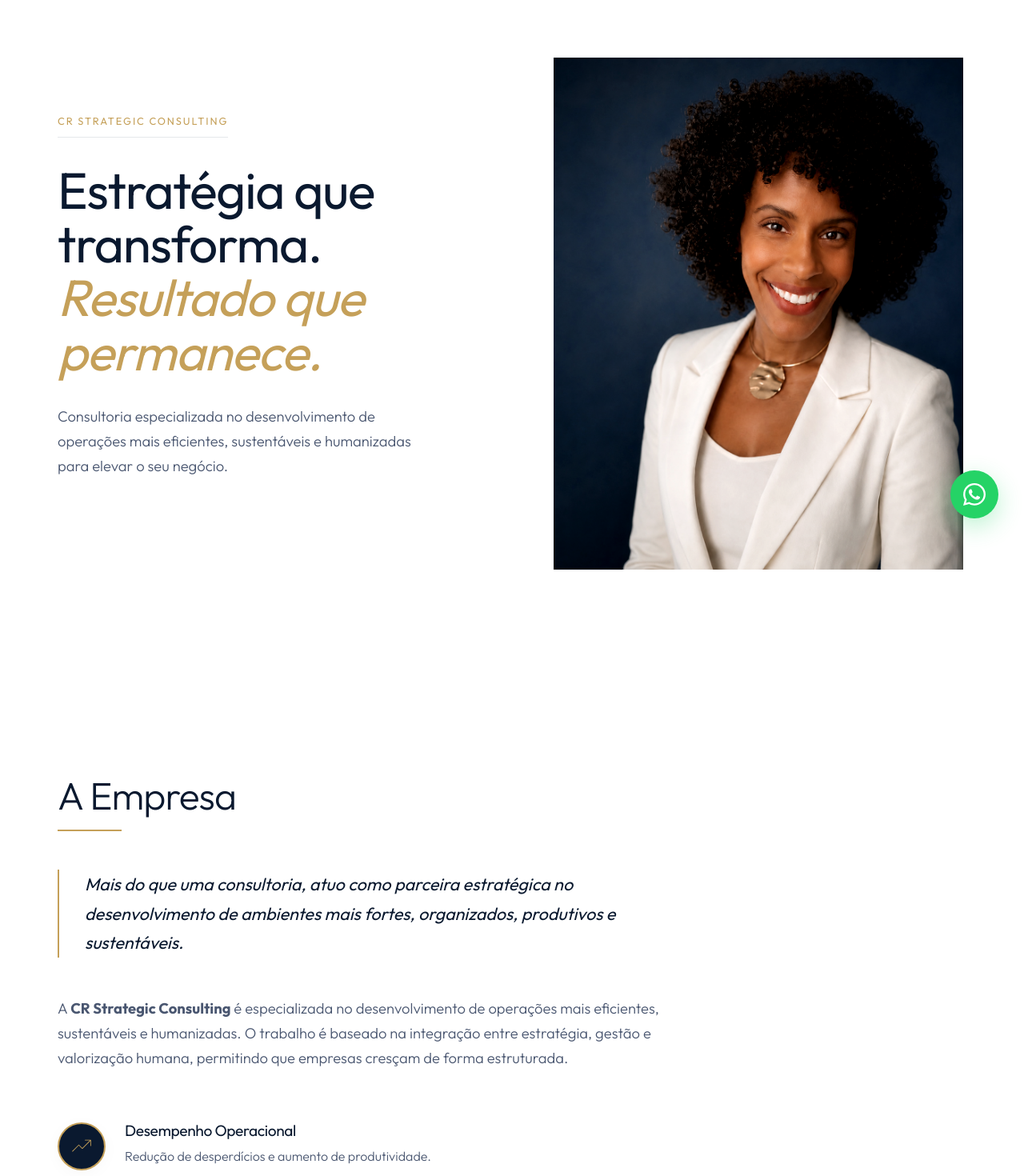
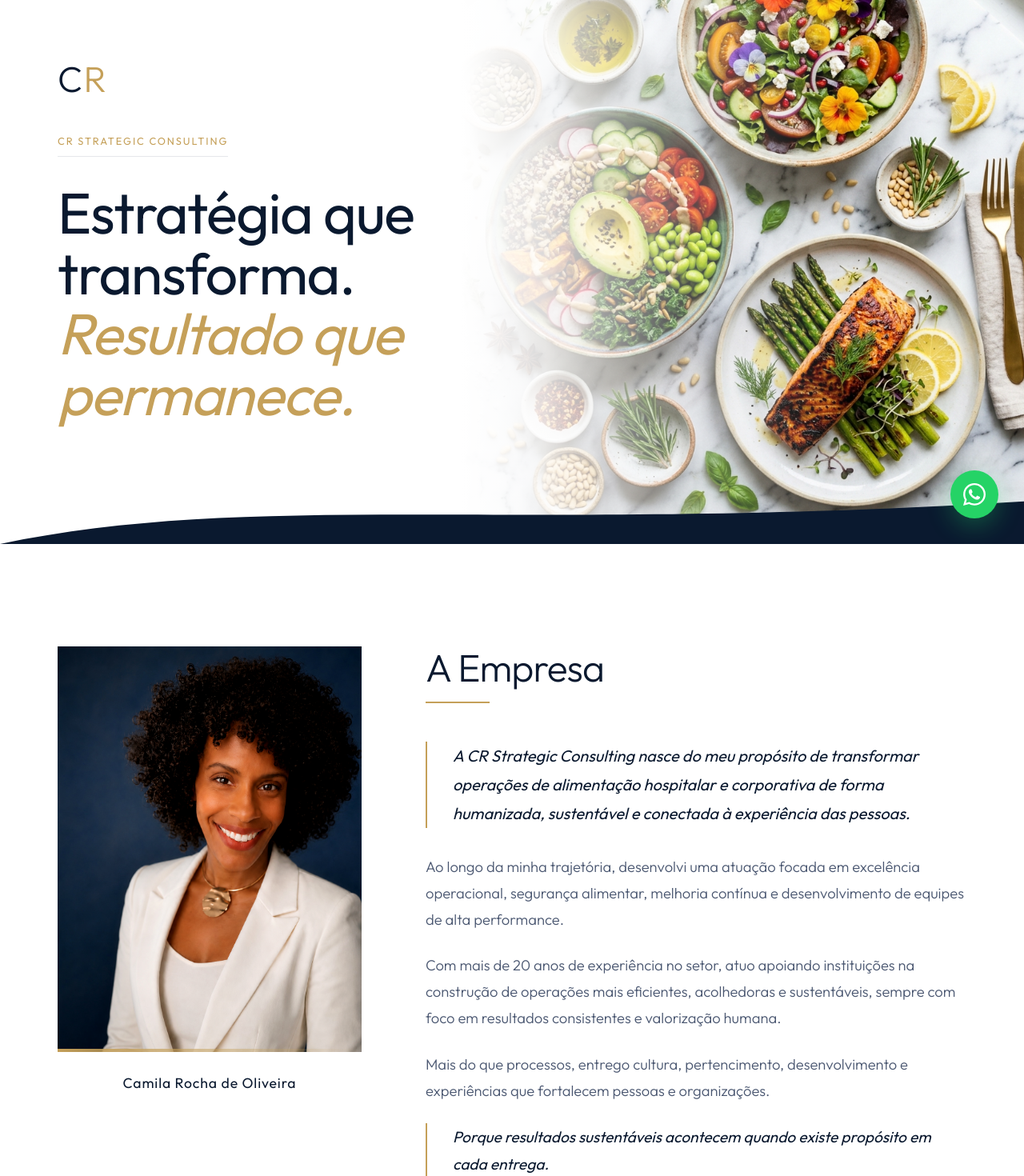
Before and after one commit to Kenai71/cr-estrategic, a React (Vite) app: page / in a window 1280 px wide. Shown: the part 120-1590 px from the top of the page at 80% size. Built offline with nearby package versions, Linux system fonts and the light colour scheme.

Commit message:
Update
Update of hero, geral css, segments jsx

```diff
--- a/src/components/About.css
+++ b/src/components/About.css
@@ -2,8 +2,57 @@
   background-color: var(--color-bg);
 }
 
+.about-layout {
+  display: grid;
+  grid-template-columns: 380px 1fr;
+  gap: 5rem;
+  align-items: start;
+}
+
+/* Photo side */
+.about-photo-side {
+  position: relative;
+  display: flex;
+  flex-direction: column;
+  align-items: center;
+}
+
+.about-photo-wrapper {
+  position: relative;
+  width: 100%;
+  aspect-ratio: 3 / 4;
+  overflow: hidden;
+}
+
+.about-photo {
+  width: 100%;
+  height: 100%;
+  object-fit: cover;
+  object-position: center top;
+  filter: contrast(105%) brightness(98%);
+}
+
+.about-photo-accent {
+  position: absolute;
+  bottom: 0;
+  left: 0;
+  width: 100%;
+  height: 4px;
+  background: linear-gradient(to right, var(--color-secondary), transparent);
+}
+
+.about-author-name {
+  margin-top: 1.5rem;
+  font-size: 1.1rem;
+  font-weight: 400;
+  color: var(--color-primary);
+  letter-spacing: 0.05em;
+  text-align: center;
+}
+
+/* Content side */
 .about-content {
-  max-width: 800px;
+  max-width: 700px;
 }
 
 .section-title {
@@ -23,61 +72,50 @@
 .about-description {
   color: var(--color-text-muted);
   font-size: 1.15rem;
-  margin-bottom: 2rem;
+  margin-bottom: 1.5rem;
   font-weight: 300;
+  line-height: 1.8;
 }
 
 .highlight-text {
-  font-size: 1.35rem;
+  font-size: 1.25rem;
   color: var(--color-primary);
   font-weight: 400;
   border-left: 2px solid var(--color-secondary);
   padding-left: 2rem;
-  margin-bottom: 3rem;
+  margin-bottom: 2rem;
   font-style: italic;
 }
 
-.features-list {
-  margin-top: 4rem;
-  display: flex;
-  flex-direction: column;
-  gap: 2.5rem;
+.about-purpose {
+  margin-top: 1rem;
+  font-size: 1.2rem;
+  color: var(--color-primary);
+  font-weight: 400;
+  font-style: italic;
+  border-left: 2px solid var(--color-secondary);
+  padding-left: 2rem;
 }
 
-.feature-item {
-  display: flex;
-  align-items: flex-start;
-  gap: 1.5rem;
-}
-
-.feature-icon-wrapper {
-  width: 60px;
-  height: 60px;
-  border-radius: 50%;
-  background-color: var(--color-primary);
-  border: 2px solid var(--color-secondary);
-  color: var(--color-secondary);
-  display: flex;
-  align-items: center;
-  justify-content: center;
-  flex-shrink: 0;
-  box-shadow: var(--shadow-sm);
-}
-
-.feature-title {
-  font-size: 1.2rem;
-  color: var(--color-primary);
-  margin-bottom: 0.5rem;
-  font-weight: 400;
-}
-
-.feature-text {
-  color: var(--color-text-muted);
-  font-size: 1rem;
-  font-weight: 300;
+/* Responsive */
+@media (max-width: 992px) {
+  .about-layout {
+    grid-template-columns: 300px 1fr;
+    gap: 3rem;
+  }
 }
 
 @media (max-width: 768px) {
+  .about-layout {
+    grid-template-columns: 1fr;
+    gap: 3rem;
+  }
+
+  .about-photo-wrapper {
+    max-width: 320px;
+    margin: 0 auto;
+  }
+
   .about-content {
     max-width: 100%;
   }
--- a/src/components/About.jsx
+++ b/src/components/About.jsx
@@ -1,53 +1,44 @@
 import React from 'react';
 import './About.css';
-import { PiTrendUpThin, PiUsersThin, PiTargetThin } from 'react-icons/pi';
+import camilaPhoto from '../assets/foto-inicial.png';
 
 const About = () => {
-  const features = [
-    {
-      icon: <PiTrendUpThin size={28} className="feature-icon" />,
-      title: "Desempenho Operacional",
-      text: "Redução de desperdícios e aumento de produtividade."
-    },
-    {
-      icon: <PiUsersThin size={28} className="feature-icon" />,
-      title: "Desenvolvimento Humano",
-      text: "Fortalecimento da cultura organizacional e de equipes."
-    },
-    {
-      icon: <PiTargetThin size={28} className="feature-icon" />,
-      title: "Foco",
-      text: "Análise técnica com visão estratégica para resultados reais."
-    }
-  ];
-
   return (
     <section id="sobre" className="section about-section">
       <div className="container">
-        <div className="about-content">
-          <h2 className="section-title">A Empresa</h2>
-          <div className="title-underline"></div>
-          <p className="about-description highlight-text">
-            Mais do que uma consultoria, atuo como parceira estratégica no desenvolvimento de ambientes mais fortes, organizados, produtivos e sustentáveis.
-          </p>
-          <p className="about-description">
-            A <strong>CR Strategic Consulting</strong> é especializada no desenvolvimento de operações mais eficientes, sustentáveis e humanizadas. O trabalho é baseado na integração entre estratégia, gestão e valorização humana, permitindo que empresas cresçam de forma estruturada.
-          </p>
-
-          <div className="features-list">
-            {features.map((feature, index) => (
-              <div key={index} className="feature-item">
-                <div className="feature-icon-wrapper">
-                  {feature.icon}
-                </div>
-                <div>
-                  <h4 className="feature-title">{feature.title}</h4>
-                  <p className="feature-text">{feature.text}</p>
-                </div>
-              </div>
-            ))}
+        <div className="about-layout">
+          <div className="about-photo-side">
+            <div className="about-photo-wrapper">
+              <img src={camilaPhoto} alt="Camila Rocha de Oliveira" className="about-photo" />
+              <div className="about-photo-accent"></div>
+            </div>
+            <p className="about-author-name">Camila Rocha de Oliveira</p>
           </div>
 
+          <div className="about-content">
+            <h2 className="section-title">A Empresa</h2>
+            <div className="title-underline"></div>
+
+            <p className="about-description highlight-text">
+              A CR Strategic Consulting nasce do meu propósito de transformar operações de alimentação hospitalar e corporativa de forma humanizada, sustentável e conectada à experiência das pessoas.
+            </p>
+
+            <p className="about-description">
+              Ao longo da minha trajetória, desenvolvi uma atuação focada em excelência operacional, segurança alimentar, melhoria contínua e desenvolvimento de equipes de alta performance.
+            </p>
+
+            <p className="about-description">
+              Com mais de 20 anos de experiência no setor, atuo apoiando instituições na construção de operações mais eficientes, acolhedoras e sustentáveis, sempre com foco em resultados consistentes e valorização humana.
+            </p>
+
+            <p className="about-description">
+              Mais do que processos, entrego cultura, pertencimento, desenvolvimento e experiências que fortalecem pessoas e organizações.
+            </p>
+
+            <p className="about-description about-purpose">
+              Porque resultados sustentáveis acontecem quando existe propósito em cada entrega.
+            </p>
+          </div>
         </div>
       </div>
     </section>
--- a/src/components/Hero.css
+++ b/src/components/Hero.css
@@ -1,16 +1,76 @@
 .hero-section {
-  padding: 12rem 0 8rem;
-  background-color: var(--color-bg);
+  position: relative;
   min-height: 100vh;
   display: flex;
   align-items: center;
+  overflow: hidden;
+  background-color: var(--color-bg);
 }
 
+/* Food image background - right side */
+.hero-food-bg {
+  position: absolute;
+  top: 0;
+  right: 0;
+  width: 55%;
+  height: 100%;
+  z-index: 1;
+}
+
+.hero-food-img {
+  width: 100%;
+  height: 100%;
+  object-fit: cover;
+  object-position: center;
+}
+
+.hero-food-overlay {
+  position: absolute;
+  top: 0;
+  left: 0;
+  width: 100%;
+  height: 100%;
+  background: linear-gradient(
+    to right,
+    var(--color-bg) 0%,
+    rgba(255, 255, 255, 0.85) 15%,
+    rgba(255, 255, 255, 0.3) 40%,
+    transparent 70%
+  );
+}
+
+/* Content */
 .hero-container {
-  display: grid;
-  grid-template-columns: 1fr 1fr;
-  gap: 6rem;
-  align-items: center;
+  position: relative;
+  z-index: 2;
+  padding-top: 8rem;
+  padding-bottom: 4rem;
+}
+
+.hero-content {
+  max-width: 550px;
+}
+
+/* Logo mark */
+.hero-logo-mark {
+  display: flex;
+  align-items: baseline;
+  gap: 0.15rem;
+  margin-bottom: 1.5rem;
+}
+
+.hero-logo-c {
+  font-size: 2.8rem;
+  font-weight: 300;
+  color: var(--color-primary);
+  letter-spacing: -0.02em;
+}
+
+.hero-logo-r {
+  font-size: 2.8rem;
+  font-weight: 300;
+  color: var(--color-secondary);
+  letter-spacing: -0.02em;
 }
 
 .hero-badge {
@@ -25,7 +85,7 @@
 }
 
 .hero-title {
-  font-size: 4rem;
+  font-size: 4.5rem;
   line-height: 1.05;
   margin-bottom: 2rem;
   color: var(--color-primary);
@@ -37,49 +97,72 @@
   font-style: italic;
 }
 
-.hero-subtitle {
-  font-size: 1.15rem;
-  color: var(--color-text-muted);
-  margin-bottom: 3rem;
-  max-width: 90%;
-  font-weight: 300;
+/* Bottom curve */
+.hero-bottom-curve {
+  position: absolute;
+  bottom: 0;
+  left: 0;
+  width: 100%;
+  z-index: 3;
+  line-height: 0;
 }
 
-.hero-image-wrapper {
-  position: relative;
+.hero-bottom-curve svg {
   width: 100%;
-  display: flex;
-  justify-content: center;
-  align-items: center;
+  height: 80px;
 }
 
-/* Permitir que a foto1 apareça por completo e com estética de revista */
-.hero-image {
-  width: 100%;
-  height: auto;
-  max-height: 80vh;
-  object-fit: contain; /* Isso garante que a foto não seja cortada */
-  filter: grayscale(20%) contrast(110%); /* Toque de cor mais premium */
-}
+/* Responsive */
+@media (max-width: 992px) {
+  .hero-food-bg {
+    width: 50%;
+  }
 
-@media (max-width: 992px) {
-  .hero-container {
-    grid-template-columns: 1fr;
-    text-align: left;
-    gap: 4rem;
+  .hero-food-overlay {
+    background: linear-gradient(
+      to right,
+      var(--color-bg) 0%,
+      rgba(255, 255, 255, 0.9) 20%,
+      rgba(255, 255, 255, 0.5) 50%,
+      transparent 80%
+    );
   }
 
   .hero-title {
-    font-size: 3rem;
+    font-size: 3.5rem;
   }
 }
 
 @media (max-width: 768px) {
   .hero-section {
-    padding: 8rem 0 4rem;
+    min-height: auto;
+    padding-top: 6rem;
+    padding-bottom: 6rem;
+  }
+
+  .hero-food-bg {
+    width: 100%;
+    opacity: 0.2;
+  }
+
+  .hero-food-overlay {
+    background: linear-gradient(
+      to right,
+      rgba(255, 255, 255, 0.8) 0%,
+      rgba(255, 255, 255, 0.6) 100%
+    );
+  }
+
+  .hero-container {
+    padding-top: 4rem;
+    padding-bottom: 2rem;
   }
 
   .hero-title {
-    font-size: 2.5rem;
+    font-size: 2.8rem;
+  }
+
+  .hero-bottom-curve svg {
+    height: 50px;
   }
 }
--- a/src/components/Hero.jsx
+++ b/src/components/Hero.jsx
@@ -1,24 +1,35 @@
 import React from 'react';
 import './Hero.css';
-import heroImage from '../assets/foto-inicial.png';
+import heroFoodImage from '../assets/hero-food.png';
 
 const Hero = () => {
   return (
     <section id="inicio" className="hero-section">
+      {/* Food image as background on the right side */}
+      <div className="hero-food-bg">
+        <img src={heroFoodImage} alt="Gastronomia Premium" className="hero-food-img" />
+        <div className="hero-food-overlay"></div>
+      </div>
+
       <div className="container hero-container">
         <div className="hero-content animate-fade-in">
+          <div className="hero-logo-mark">
+            <span className="hero-logo-c">C</span>
+            <span className="hero-logo-r">R</span>
+          </div>
           <span className="hero-badge">CR Strategic Consulting</span>
           <h1 className="hero-title">
-            Estratégia que transforma. <br />
-            <span className="text-highlight">Resultado que permanece.</span>
+            Estratégia que<br />transforma.
+            <span className="text-highlight"><br />Resultado que<br />permanece.</span>
           </h1>
-          <p className="hero-subtitle">
-            Consultoria especializada no desenvolvimento de operações mais eficientes, sustentáveis e humanizadas para elevar o seu negócio.
-          </p>
         </div>
-        <div className="hero-image-wrapper animate-fade-in" style={{ animationDelay: '0.2s' }}>
-          <img src={heroImage} alt="Consultoria Estratégica" className="hero-image" />
-        </div>
+      </div>
+
+      {/* Decorative curved divider at the bottom */}
+      <div className="hero-bottom-curve">
+        <svg viewBox="0 0 1440 120" preserveAspectRatio="none" xmlns="http://www.w3.org/2000/svg">
+          <path d="M0,120 C360,20 720,100 1440,40 L1440,120 Z" fill="var(--color-primary)" />
+        </svg>
       </div>
     </section>
   );
```
Also changed, not shown: src/components/Segments.css (+28 -4 lines), src/components/Segments.jsx (+27 -7 lines), src/assets/hero-food.png (added).
